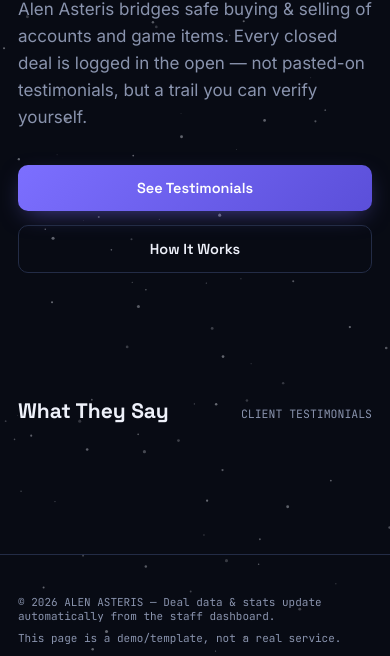
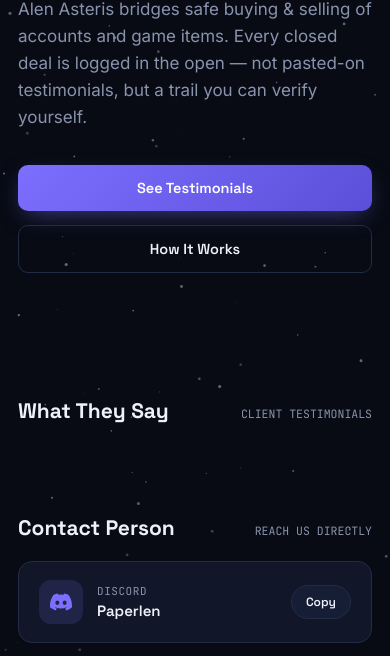
Before and after one commit to paperlenmid/paperlen-percel, a website: page index.html in a window 390 px wide. Shown: the part 403-1059 px from the top of the page. Drawn offline with Linux system fonts and the light colour scheme; no server answers.

Commit message:
Add contact section with Discord and Phone details
Added a contact section with Discord and Phone information, including copy functionality.

```diff
--- a/index.html
+++ b/index.html
@@ -59,7 +59,118 @@
         <div class="testi-grid" id="testi-grid"></div>
       </div>
     </section>
+<section style="padding:0 0 70px;">
+  <div class="wrap">
+    <div class="section-head">
+      <div class="section-title">Contact Person</div>
+      <div class="section-note">REACH US DIRECTLY</div>
+    </div>
 
+    <div class="cp-grid">
+      <div class="cp-card">
+        <div class="cp-icon" style="background:rgba(124,111,255,.14);color:#7C6FFF;">
+          <svg viewBox="0 0 24 24" fill="currentColor" width="22" height="22">
+            <path d="M20.317 4.369a19.79 19.79 0 0 0-4.885-1.515.074.074 0 0 0-.079.037c-.21.375-.444.864-.608 1.25a18.27 18.27 0 0 0-5.487 0 12.6 12.6 0 0 0-.617-1.25.077.077 0 0 0-.079-.037A19.74 19.74 0 0 0 3.677 4.37a.07.07 0 0 0-.032.027C.533 9.046-.32 13.58.099 18.058a.082.082 0 0 0 .031.056 19.9 19.9 0 0 0 5.993 3.03.078.078 0 0 0 .084-.028 14.2 14.2 0 0 0 1.226-1.994.076.076 0 0 0-.041-.106 13.1 13.1 0 0 1-1.872-.892.077.077 0 0 1-.008-.128q.189-.14.365-.287a.074.074 0 0 1 .077-.01c3.928 1.793 8.18 1.793 12.061 0a.073.073 0 0 1 .078.009q.176.148.365.288a.077.077 0 0 1-.006.127 12.3 12.3 0 0 1-1.873.892.076.076 0 0 0-.04.107c.36.698.772 1.362 1.225 1.993a.076.076 0 0 0 .084.029 19.85 19.85 0 0 0 6.001-3.03.077.077 0 0 0 .032-.055c.5-5.177-.838-9.673-3.549-13.662a.06.06 0 0 0-.031-.028M8.02 15.331c-1.183 0-2.157-1.086-2.157-2.419 0-1.334.955-2.42 2.157-2.42 1.211 0 2.176 1.095 2.157 2.42 0 1.333-.955 2.419-2.157 2.419m7.974 0c-1.183 0-2.157-1.086-2.157-2.419 0-1.334.955-2.42 2.157-2.42 1.212 0 2.176 1.095 2.157 2.42 0 1.333-.945 2.419-2.157 2.419"/>
+          </svg>
+        </div>
+        <div class="cp-body">
+          <div class="cp-label">Discord</div>
+          <div class="cp-value" id="cp-discord-value">Paperlen</div>
+        </div>
+        <button class="cp-copy-btn" onclick="cpCopy('Paperlen', this)">Copy</button>
+      </div>
+
+      <div class="cp-card">
+        <div class="cp-icon" style="background:rgba(94,234,212,.14);color:#5EEAD4;">
+          <svg viewBox="0 0 24 24" fill="none" stroke="currentColor" stroke-width="2" width="20" height="20">
+            <path d="M22 16.92v3a2 2 0 0 1-2.18 2 19.79 19.79 0 0 1-8.63-3.07 19.5 19.5 0 0 1-6-6 19.79 19.79 0 0 1-3.07-8.67A2 2 0 0 1 4.11 2h3a2 2 0 0 1 2 1.72c.127.96.361 1.903.7 2.81a2 2 0 0 1-.45 2.11L8.09 9.91a16 16 0 0 0 6 6l1.27-1.27a2 2 0 0 1 2.11-.45c.907.339 1.85.573 2.81.7A2 2 0 0 1 22 16.92z"/>
+          </svg>
+        </div>
+        <div class="cp-body">
+          <div class="cp-label">Phone</div>
+          <div class="cp-value">+62 818 5898 91</div>
+        </div>
+        <a class="cp-copy-btn" href="tel:+6281858989 1" onclick="event.stopPropagation()">Call</a>
+      </div>
+    </div>
+  </div>
+</section>
+
+<style>
+  .cp-grid {
+    display: grid;
+    grid-template-columns: repeat(auto-fit, minmax(260px, 1fr));
+    gap: 16px;
+  }
+  .cp-card {
+    display: flex;
+    align-items: center;
+    gap: 14px;
+    background: var(--bg-panel);
+    border: 1px solid var(--line);
+    border-radius: var(--radius);
+    padding: 18px 20px;
+  }
+  .cp-icon {
+    width: 44px;
+    height: 44px;
+    border-radius: 12px;
+    display: flex;
+    align-items: center;
+    justify-content: center;
+    flex-shrink: 0;
+  }
+  .cp-body {
+    flex: 1;
+    min-width: 0;
+  }
+  .cp-label {
+    font-family: 'JetBrains Mono', monospace;
+    font-size: 11px;
+    color: var(--muted);
+    text-transform: uppercase;
+    letter-spacing: .05em;
+    margin-bottom: 3px;
+  }
+  .cp-value {
+    font-family: 'Space Grotesk', sans-serif;
+    font-weight: 600;
+    font-size: 15px;
+    color: var(--text);
+    white-space: nowrap;
+    overflow: hidden;
+    text-overflow: ellipsis;
+  }
+  .cp-copy-btn {
+    flex-shrink: 0;
+    background: var(--bg-panel-2);
+    border: 1px solid var(--line);
+    color: var(--text);
+    font-family: 'Space Grotesk', sans-serif;
+    font-weight: 600;
+    font-size: 12px;
+    padding: 8px 14px;
+    border-radius: 100px;
+    cursor: pointer;
+    text-decoration: none;
+    transition: .2s;
+    white-space: nowrap;
+  }
+  .cp-copy-btn:hover {
+    border-color: var(--violet);
+    color: var(--violet);
+  }
+</style>
+
+<script>
+  function cpCopy(text, btn) {
+    navigator.clipboard.writeText(text).then(() => {
+      const original = btn.textContent;
+      btn.textContent = 'Copied!';
+      setTimeout(() => { btn.textContent = original; }, 1500);
+    });
+  }
+</script>
     <footer>
       <div class="wrap foot-row">
         <div class="foot-note">© 2026 ALEN ASTERIS — Deal data &amp; stats update automatically from the staff dashboard.</div>
```
